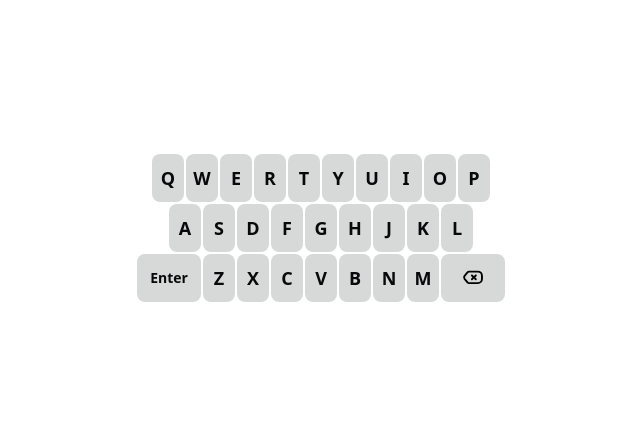
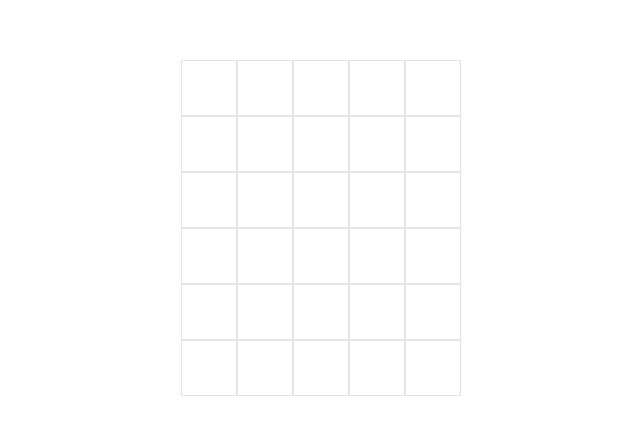
Before and after one commit to my-wordle/frontend, a React (Vite) app: page / in a window 1280 px wide. Shown: the part 172-606 px from the top of the page, without its empty margins (319-959 px from the left). Built offline with nearby package versions, Linux system fonts and the light colour scheme.

Commit message:
feat: added Slot, Row, Board components

```diff
--- /dev/null
+++ b/src/components/ui-mod/Board.tsx
@@ -0,0 +1,18 @@
+import type { FC } from 'react';
+import Row from './Row';
+
+interface Props {
+    rows?: number;
+}
+
+export const Board: FC<Props> = ({ rows = 6 }) => {
+    return (
+        <section>
+            {Array.from({ length: rows }).map((_, index: number) => (
+                <Row key={index} />
+            ))}
+        </section>
+    );
+};
+
+export default Board;
--- /dev/null
+++ b/src/components/ui-mod/GameField.tsx
@@ -0,0 +1,38 @@
+import { useState, type FC } from 'react';
+import { InputOTP, InputOTPGroup, InputOTPSlot } from '../ui/input-otp';
+import { REGEXP_ONLY_CHARS } from 'input-otp';
+
+interface Props {
+    letters?: number;
+}
+
+export const GameField: FC<Props> = ({ letters = 5 }) => {
+    const [value, setValue] = useState<string>('');
+
+    const handleChange = (newValue: string) => {
+        setValue(newValue.toUpperCase());
+        console.log(value);
+    };
+
+    return (
+        <InputOTP
+            maxLength={letters}
+            value={value}
+            onChange={handleChange}
+            pattern={REGEXP_ONLY_CHARS}
+        >
+            <InputOTPGroup>
+                {Array.from({ length: letters }).map((_, index: number) => (
+                    <InputOTPSlot
+                        index={index}
+                        key={index}
+                        className="data-[active=true]:scale-105 font-semibold text-lg"
+                        defaultValue={'Z'}
+                    />
+                ))}
+            </InputOTPGroup>
+        </InputOTP>
+    );
+};
+
+export default GameField;
--- /dev/null
+++ b/src/components/ui-mod/Row.tsx
@@ -0,0 +1,32 @@
+import { useEffect, useState, type FC } from 'react';
+import Slot from './Slot';
+
+interface Props {
+    letters?: number;
+}
+
+export const Row: FC<Props> = ({ letters = 5 }) => {
+    const [word, setWord] = useState<string>('');
+
+    const handleInsert = (char: string) => {
+        setWord((prev: string) => prev.concat(char));
+    };
+
+    useEffect(() => {
+        console.log(word);
+    }, [word]);
+
+    return (
+        <div>
+            {Array.from({ length: letters }).map((_, index: number) => (
+                <Slot
+                    key={index}
+                    active={word.length === index}
+                    onInsert={handleInsert}
+                />
+            ))}
+        </div>
+    );
+};
+
+export default Row;
--- /dev/null
+++ b/src/components/ui-mod/Slot.tsx
@@ -0,0 +1,41 @@
+import { useEffect, useId, useRef, useState, type FC } from 'react';
+
+interface Props {
+    active: boolean;
+    onInsert: (symbol: string) => void;
+}
+
+export const Slot: FC<Props> = ({ active, onInsert }) => {
+    const [symbol, setSymbol] = useState<string>('');
+    const inputRef = useRef<HTMLInputElement | null>(null);
+    const id: string = useId();
+
+    const handleChange = (event: React.ChangeEvent<HTMLInputElement>) => {
+        const char: string = event.target.value;
+
+        if (/^[a-zA-Z]$/.test(char) || char === '') {
+            setSymbol(char);
+            onInsert(char);
+        }
+    };
+
+    useEffect(() => {
+        if (inputRef.current) {
+            inputRef.current.focus();
+        }
+    }, [active]);
+
+    return (
+        <input
+            id={id}
+            className="p-4 text-lg font-semibold outline-none border border-solid border-border w-14 h-14 text-center"
+            maxLength={1}
+            value={symbol.toUpperCase()}
+            onChange={handleChange}
+            ref={inputRef}
+            disabled={!active}
+        />
+    );
+};
+
+export default Slot;
--- a/src/components/ui/input-otp.tsx
+++ b/src/components/ui/input-otp.tsx
@@ -49,7 +49,7 @@ function InputOTPSlot({
       data-slot="input-otp-slot"
       data-active={isActive}
       className={cn(
-        "data-[active=true]:border-ring data-[active=true]:ring-ring/50 data-[active=true]:aria-invalid:ring-destructive/20 dark:data-[active=true]:aria-invalid:ring-destructive/40 aria-invalid:border-destructive data-[active=true]:aria-invalid:border-destructive dark:bg-input/30 border-input relative flex h-9 w-9 items-center justify-center border-y border-r text-sm shadow-xs transition-all outline-none first:rounded-l-md first:border-l last:rounded-r-md data-[active=true]:z-10 data-[active=true]:ring-[3px]",
+        "data-[active=true]:border-ring data-[active=true]:aria-invalid:ring-destructive/20 dark:data-[active=true]:aria-invalid:ring-destructive/40 aria-invalid:border-destructive data-[active=true]:aria-invalid:border-destructive dark:bg-input/30 border-input relative flex h-9 w-9 items-center justify-center border-y border-r text-sm shadow-xs transition-all outline-none first:rounded-l-md first:border-l last:rounded-r-md data-[active=true]:z-10",
         className
       )}
       {...props}
--- a/src/pages/MainPage/MainPage.tsx
+++ b/src/pages/MainPage/MainPage.tsx
@@ -1,9 +1,10 @@
-import KeyBoard from '@/components/ui-mod/KeyBoard';
+import Board from '@/components/ui-mod/Board';
 
 export const MainPage = () => {
     return (
         <div className="w-screen h-screen flex justify-center items-center">
-            <KeyBoard />
+            {/* <GameField /> */}
+            <Board />
         </div>
     );
 };
```
